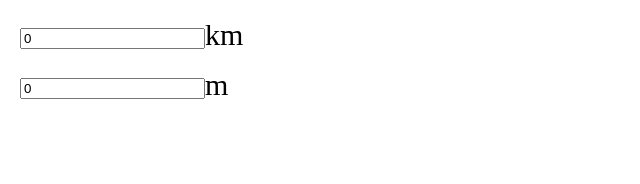
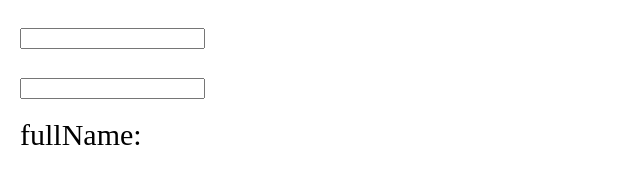
Before and after one commit to irei1221/practice, a plain HTML site: page index.html in a window 1280 px wide. Shown: the whole page, without its empty margins (0-640 px from the left). Drawn offline with nearby package versions, Linux system fonts and the light colour scheme.

Commit message:
監視 or 算出

```diff
--- a/assets/js/common.js
+++ b/assets/js/common.js
@@ -1,17 +1,26 @@
+// const app = Vue.createApp({
+//   data: () => ({
+//     firstName: '',
+//     lastName: '',
+//     fullName: ''
+//   }),
+//   watch: {
+//     firstName: function(value) {
+//       this.fullName = value + ' ' + this.lastName
+//     },
+//     lastName: function(value) {
+//       this.fullName = this.firstName + ' ' + value
+//     }
+//   }
+// })
 const app = Vue.createApp({
   data: () => ({
-    km: 0,
-    m: 0
+    firstName: '',
+    lastName: '',
   }),
-  watch: {
-    km: function(value) {
-      console.log(value)
-      this.km = value
-      this.m = value * 1000
-    },
-    m: function(value) {
-      this.km = value / 1000
-      this.m = value
+  computed: {
+    fullName: function() {
+      return this.firstName + ' ' + this.lastName
     }
   }
 })
--- a/index.html
+++ b/index.html
@@ -11,9 +11,9 @@
 
 <body>
   <div id="app" class="app">
-    <p><input v-model="km" type="text">km</p>
-    <p><input v-model="m" type="text">m</p>
-
+    <p><input v-model="firstName" type="text"></p>
+    <p><input v-model="lastName" type="text"></p>
+    <p>fullName: {{ fullName }}</p>
   </div>
   <script src="https://unpkg.com/vue@3.1.5"></script>
   <script src="assets/js/common.js"></script>
```
